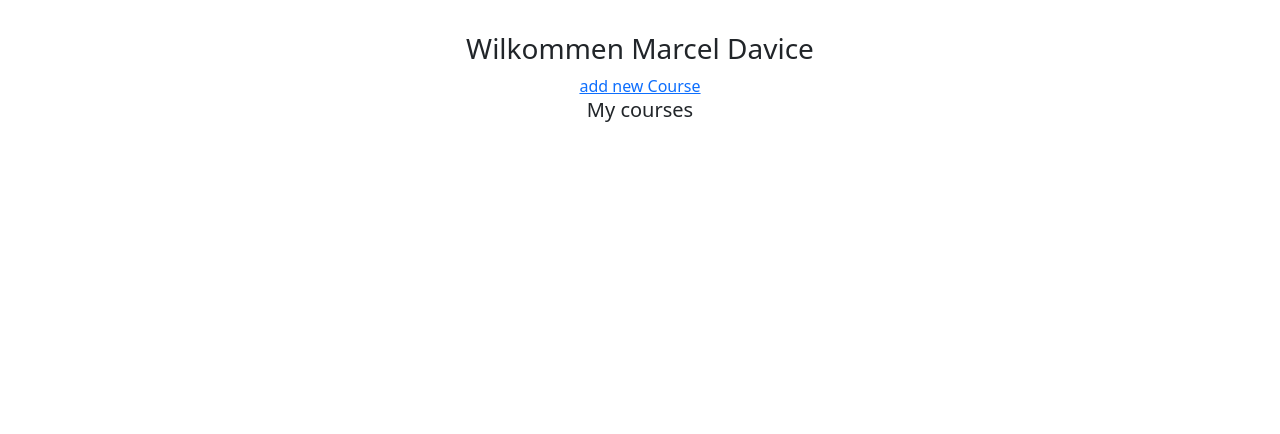
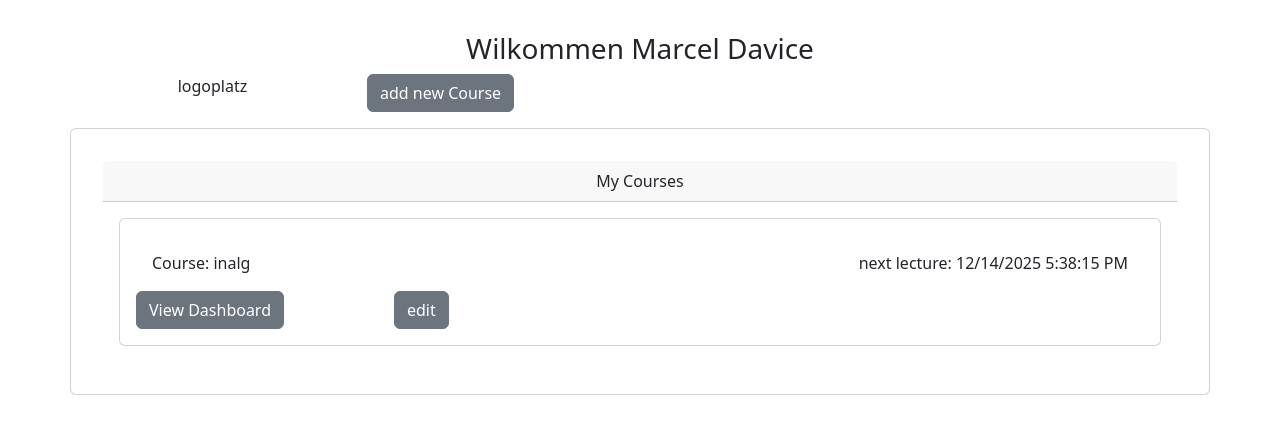
Before and after one commit to j0lev/swipeback-frontend, a React (Vite) app: page /doz in a window 1280 px wide. Shown: the top 434 px of the page. Built offline with nearby package versions, Linux system fonts and the light colour scheme.

Commit message:
Updating the dropdown and creating components

```diff
--- a/package.json
+++ b/package.json
@@ -11,10 +11,13 @@
   },
   "dependencies": {
     "bootstrap": "^5.3.8",
+    "bootstrap-icons": "^1.13.1",
     "react": "^19.2.0",
+    "react-bootstrap-icons": "^1.11.6",
     "react-dom": "^19.2.0",
     "react-qr-code": "^2.0.18",
-    "react-router-dom": "^7.11.0"
+    "react-router-dom": "^7.11.0",
+    "react-select": "^5.10.2"
   },
   "devDependencies": {
     "@eslint/js": "^9.39.1",
--- /dev/null
+++ b/src/components/iconselector.jsx
@@ -0,0 +1,41 @@
+
+import { useId } from "react";
+import { Alarm, Book, Lightbulb } from "react-bootstrap-icons";
+
+function Iconselector(props){
+
+    let buttonid = useId();
+    let iconList = [
+        <Lightbulb />,
+        <Book/>,
+        <Alarm/>
+    ]
+    let onClickDropdown = (evt) =>{
+        let target = evt.target;
+        console.log(target.tagName);
+        while(target.tagName!="A"){
+            target=target.parentNode;
+        }
+        console.log(target)
+        //evt.preventDefault();
+        document.getElementById(buttonid).innerHTML = target.innerHTML;
+    }
+
+    return (
+        <>
+        <div class="btn-group">
+  <button type="button" class="btn dropdown-toggle"  id={buttonid} data-bs-toggle="dropdown" aria-expanded="false">
+    Logo
+  </button>
+  <ul class="dropdown-menu">
+    {iconList.map(icon => {
+        return (<li><a class="dropdown-item" onClick={onClickDropdown} href="#">{icon}</a></li>)
+    })}
+  </ul>
+</div>
+
+        </>
+    );
+}
+
+export default Iconselector
--- a/src/components/settingFeedbackslider.jsx
+++ b/src/components/settingFeedbackslider.jsx
@@ -1,3 +1,4 @@
+import Iconselector from "./Iconselector";
 
 
 function SettingFeedbackSlider(props) {
@@ -17,12 +18,8 @@ function SettingFeedbackSlider(props) {
                                 <label htmlFor={props.id+"symbol"} className="col-form-label">Logo</label>
                             </div>
                             <div className="col-2" >
-                                <select name={props.id+"symbol"} className="form-control" id={props.id+"symbol"}>
-                                    <option value={""}>Symbol</option>
-                                    <option value={"bulb"}>bulb</option>
-                                    <option value={"book"}>book</option>
-                                    <option value={"lins"}>linse</option>
-                                </select>
+                                <Iconselector id={props.id+"symbol"}></Iconselector>
+
                             </div>
                             <div className="col-1">
                                 <label htmlFor={props.id+"color"} className="col-form-label">Color</label>
--- a/src/components/settingSwipeQuestion.jsx
+++ b/src/components/settingSwipeQuestion.jsx
@@ -1,3 +1,4 @@
+import Iconselector from "./Iconselector"
 
 
 function SettingSwipeQuestion(props) {
@@ -18,12 +19,8 @@ function SettingSwipeQuestion(props) {
                                     <label htmlFor={props.id+"qsymbol"} className="col-form-label">Logo</label>
                                 </div>
                                 <div className="col-2" >
-                                    <select name={props.id+"qsymbol"} className="form-control" id={props.id+"qsymbol"}>
-                                        <option value={""}>Symbol</option>
-                                        <option value={"bulb"}>bulb</option>
-                                        <option value={"book"}>book</option>
-                                        <option value={"lins"}>linse</option>
-                                    </select>
+                                    <Iconselector id={props.id+"qsymbol"}></Iconselector>
+
                                 </div>
                             </div>
                         </div>
--- a/src/routes/dozentpage.jsx
+++ b/src/routes/dozentpage.jsx
@@ -1,15 +1,56 @@
 
 
-function Dozentpage(){
+function Dozentpage() {
+    let datazucours= {name: "inalg"}
+    let nextdate = new Date();
 
+    return (
+        <>
+            <div className="container">
+                <div className="row">
+                    <div className="col-12 justify-content-center">
+                    <h3>Wilkommen Marcel Davice</h3>
 
-    return(
-        <>
-            <h3>Wilkommen Marcel Davice</h3>
-            <div><a href="doz/newCourse">add new Course</a></div>
-            <div>
-                <h5>My courses</h5>
+                    </div>
+                </div>
+                <div className="row pb-3" >
+                    <div className="col-3">
+                        logoplatz
+                    </div>
+                    <div className="col-9 d-flex justify-content-start">
+                    <a className="btn btn-secondary" href="doz/newCourse">add new Course</a>
+                </div>
 
+                </div>
+
+                <div className="row">
+                    <div className="card">
+                        <div className="card-header">My Courses </div>
+                        <div className="card-body">
+                            <div className="card p-3">
+                                <div className="card-body">
+                                    <div className="row" >
+                                        <div className="col-8 d-flex justify-content-start" >
+                                            Course: {datazucours.name}
+                                        </div>
+                                        <div className="col-4 d-flex justify-content-end">
+                                            next lecture: {nextdate.toLocaleDateString()} {nextdate.toLocaleTimeString()}
+                                        </div>
+                                    </div>
+                                </div>
+                                <div className="row">
+                                    <div className="col-3 d-flex justify-content-start">
+                                        <button className="btn btn-secondary">View Dashboard</button>
+                                    </div>
+                                    <div className="col-3 d-flex justify-content-start">
+                                        <button className="btn btn-secondary">edit</button>
+                                    </div>
+                                </div>
+
+                            </div>
+                        </div>
+                    </div>
+                </div>
             </div>
         </>
 
```
Also changed, not shown: 1 other file (tests, documents, lock files or other folders).
